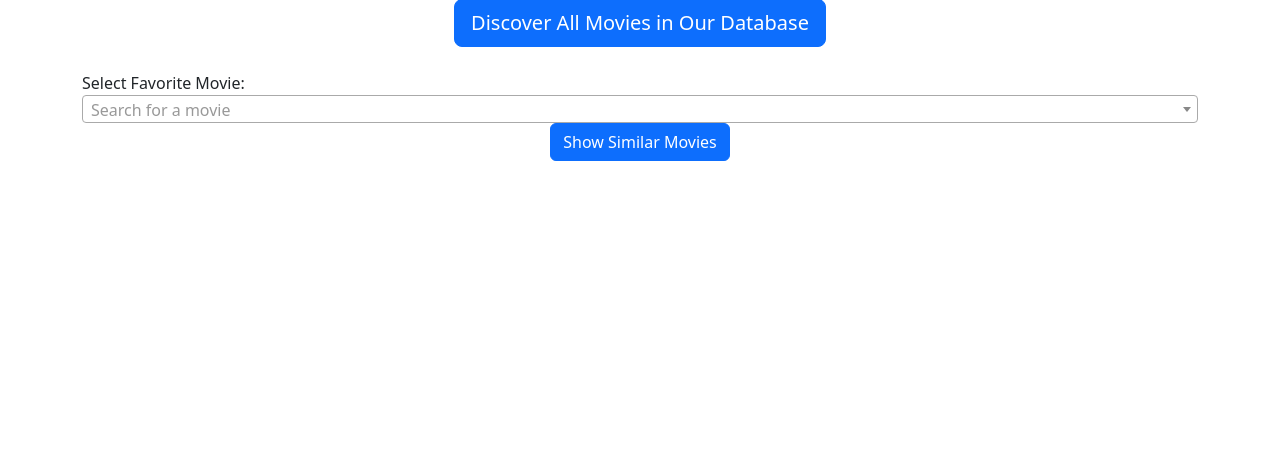
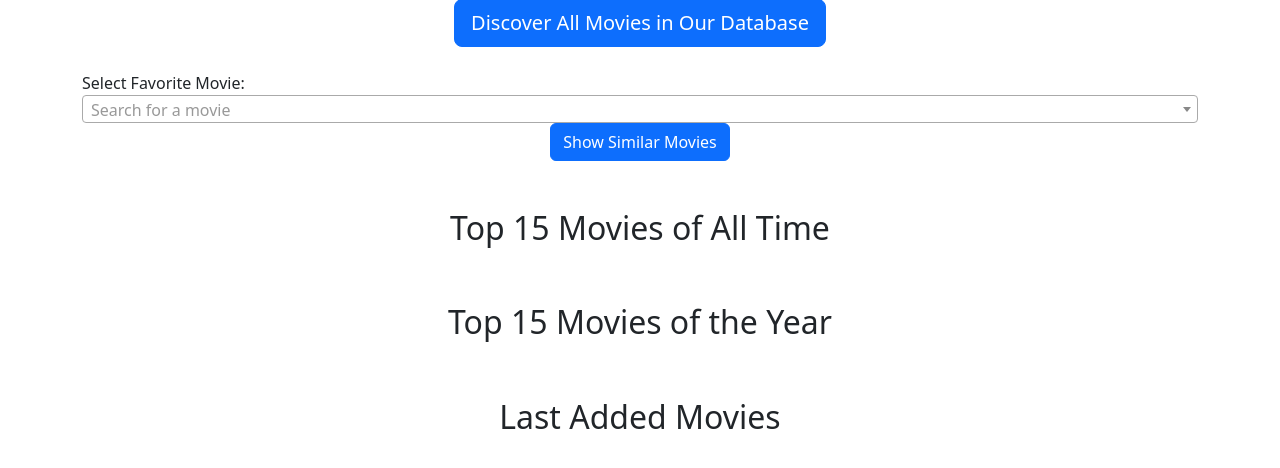
Before and after one commit to EPIC-Recommender/EPIC-Recommender, a Django app: page / in a window 1280 px wide. Shown: the part 230-698 px from the top of the page. Run offline with Django 5.2, Linux system fonts and the light colour scheme; data that the repository does not hold is empty; some libraries are stand-ins or nearby versions.

Commit message:
ui improvement, added release_year and created_at column for movie table

```diff
--- a/DBcreation.sql
+++ b/DBcreation.sql
@@ -208,3 +208,6 @@ ALTER TABLE IF EXISTS public.movie_genre
     ON DELETE NO ACTION
     NOT VALID;
 END;
+
+ALTER TABLE movie ADD COLUMN release_year INTEGER;
+ALTER TABLE movie ADD COLUMN created_at TIMESTAMP DEFAULT CURRENT_TIMESTAMP;
--- a/epicrapp/forms.py
+++ b/epicrapp/forms.py
@@ -6,13 +6,14 @@ from .models import CustomUser
 class MovieForm(forms.ModelForm):
     class Meta:
         model = Movie
-        fields = ['title', 'imdb_rating', 'rotten_rating', 'meta_rating', 'pg_rating']
+        fields = ['title', 'release_year', 'imdb_rating', 'rotten_rating', 'meta_rating', 'pg_rating']
         widgets = {
             'title': forms.TextInput(attrs={'class': 'form-control'}),
+            'release_year': forms.NumberInput(attrs={'class': 'form-control'}),
             'imdb_rating': forms.NumberInput(attrs={'class': 'form-control'}),
             'rotten_rating': forms.NumberInput(attrs={'class': 'form-control'}),
             'meta_rating': forms.NumberInput(attrs={'class': 'form-control'}),
-            'pg_rating': forms.TextInput(attrs={'class': 'form-control'}),
+            'pg_rating': forms.NumberInput(attrs={'class': 'form-control'}),
         }
 
 
--- a/epicrapp/templates/mainpage.html
+++ b/epicrapp/templates/mainpage.html
@@ -40,6 +40,51 @@
         <!-- Display Similar Movies -->
         <div id="similarMovies" class="text-center">
             <!-- Similar movies will be displayed here -->
+        </div>
+
+        <!-- Top 15 Movies of All Time -->
+        <h2 class="text-center mt-5">Top 15 Movies of All Time</h2>
+        <div class="row">
+            {% for movie in top_movies_all_time %}
+                <div class="col-md-4">
+                    <div class="card mb-4">
+                        <div class="card-body">
+                            <h5 class="card-title"><a href="{% url 'movie_detail' pk=movie.pk %}">{{ movie.title }}</a></h5>
+                            <p class="card-text">Average Rating: {{ movie.avg_rating }}</p>
+                        </div>
+                    </div>
+                </div>
+            {% endfor %}
+        </div>
+
+        <!-- Top 15 Movies of the Year -->
+        <h2 class="text-center mt-5">Top 15 Movies of the Year</h2>
+        <div class="row">
+            {% for movie in top_movies_year %}
+                <div class="col-md-4">
+                    <div class="card mb-4">
+                        <div class="card-body">
+                            <h5 class="card-title"><a href="{% url 'movie_detail' pk=movie.pk %}">{{ movie.title }}</a></h5>
+                            <p class="card-text">Average Rating: {{ movie.avg_rating }}</p>
+                        </div>
+                    </div>
+                </div>
+            {% endfor %}
+        </div>
+
+        <!-- Last Added Movies -->
+        <h2 class="text-center mt-5">Last Added Movies</h2>
+        <div class="row">
+            {% for movie in last_added_movies %}
+                <div class="col-md-4">
+                    <div class="card mb-4">
+                        <div class="card-body">
+                            <h5 class="card-title"><a href="{% url 'movie_detail' pk=movie.pk %}">{{ movie.title }}</a></h5>
+                            <p class="card-text">Added on: {{ movie.created_at }}</p>
+                        </div>
+                    </div>
+                </div>
+            {% endfor %}
         </div>
 
     </div>
--- a/epicrapp/templates/movie_detail.html
+++ b/epicrapp/templates/movie_detail.html
@@ -9,6 +9,7 @@
     <div>
         <ul>
             <li>Movie ID: {{object.ID}}</li>
+            <li>Release Year: {{ object.release_year }}</li>
             <li>This movie got {{object.imdb_rating}} at IMDB</li>
             <li>This movie got {{object.rotten_rating}} at RottenTomatoes</li>
             <li>This movie got {{object.meta_rating}} at Metacritic</li>
--- a/epicrapp/views.py
+++ b/epicrapp/views.py
@@ -11,6 +11,7 @@ from . config import AI_API_KEY
 import requests
 import json
 from django.http import JsonResponse
+from datetime import datetime
 
 def main(request):
     movies = Movie.objects.all()  # Retrieve all movies from the database
@@ -155,3 +156,31 @@ def login_view(request):
     else:
         form = LoginForm()
     return render(request, 'login.html', {'form': form})
+
+def mainpage(request):
+    movies = Movie.objects.all()
+
+    # Calculate the average rating for each movie
+    for movie in movies:
+        movie.avg_rating = movie.average_rating()
+
+    # Fetch top 15 movies of all time based on average rating
+    top_movies_all_time = sorted(movies, key=lambda x: x.avg_rating, reverse=True)[:15]
+
+    # Fetch top 15 movies of the current year based on average rating
+    current_year = datetime.now().year
+    top_movies_year = sorted(
+        [movie for movie in movies if movie.release_year == current_year],
+        key=lambda x: x.avg_rating,
+        reverse=True
+    )[:15]
+
+    # Fetch last 15 added movies
+    last_added_movies = Movie.objects.order_by('-created_at')[:15]
+
+    context = {
+        'top_movies_all_time': top_movies_all_time,
+        'top_movies_year': top_movies_year,
+        'last_added_movies': last_added_movies,
+    }
+    return render(request, 'mainpage.html', context)
```
Also changed, not shown: epicrapp/models.py (+8 -0 lines).
